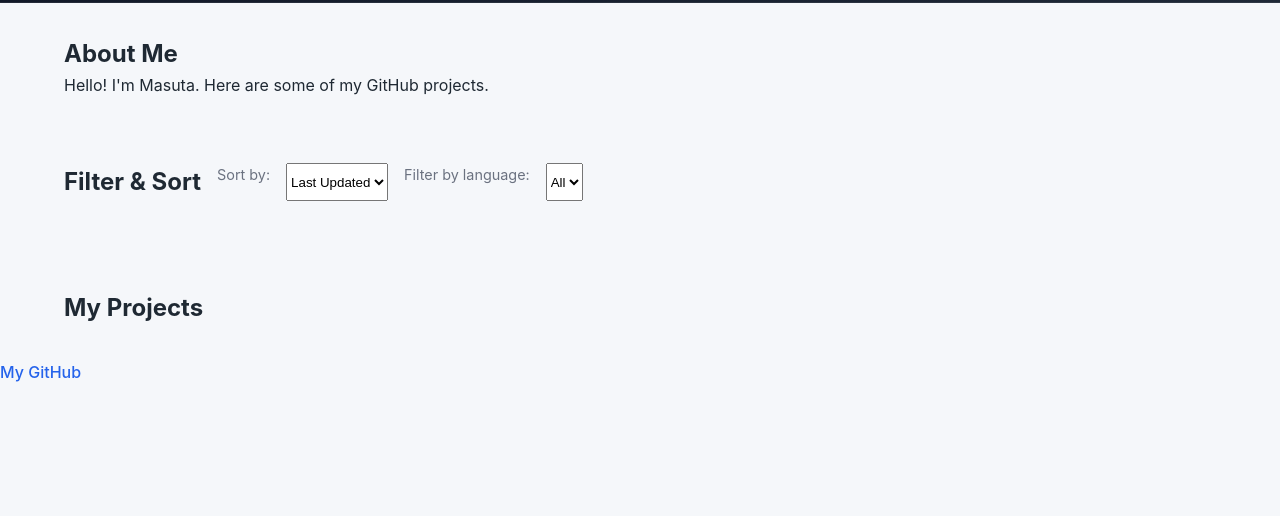
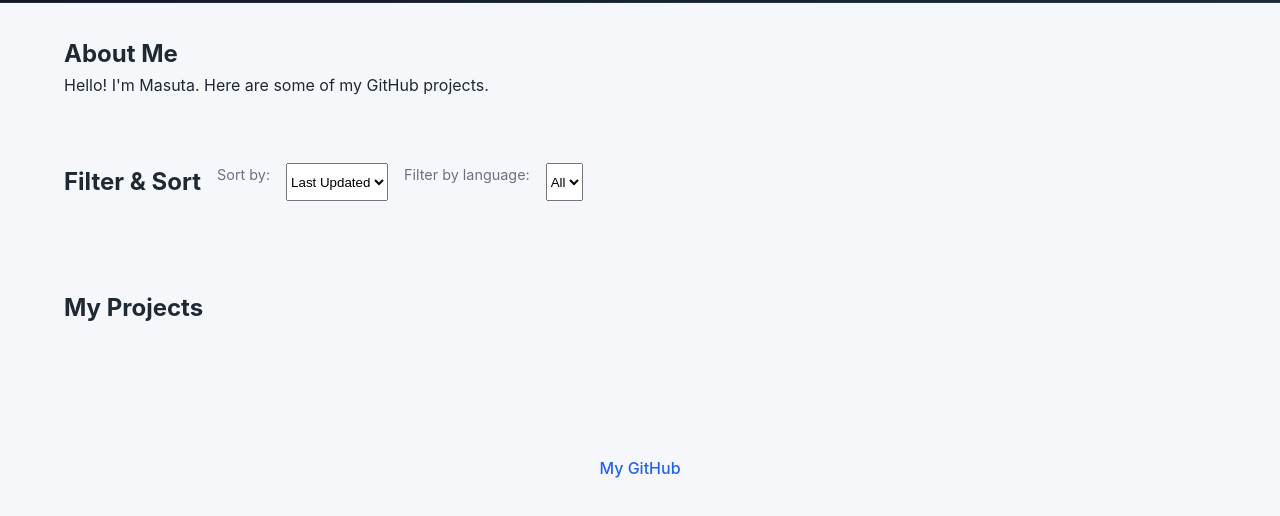
Before and after one commit to MasutaK/dynamic-portfolio, a plain HTML site: page index.html in a window 1280 px wide. Shown: the part 88-604 px from the top of the page. Drawn offline with Linux system fonts and the light colour scheme; no server answers.

Commit message:
Update style.css

```diff
--- a/style.css
+++ b/style.css
@@ -176,3 +176,11 @@ a:hover {
 .repo.animate-in {
     animation: fadeUp 0.5s ease forwards;
 }
+
+/* Footer */
+footer {
+    margin-top: 4rem;
+    padding: 2rem 1.5rem 3rem;
+    text-align: center;
+    color: var(--muted-text);
+}
```
